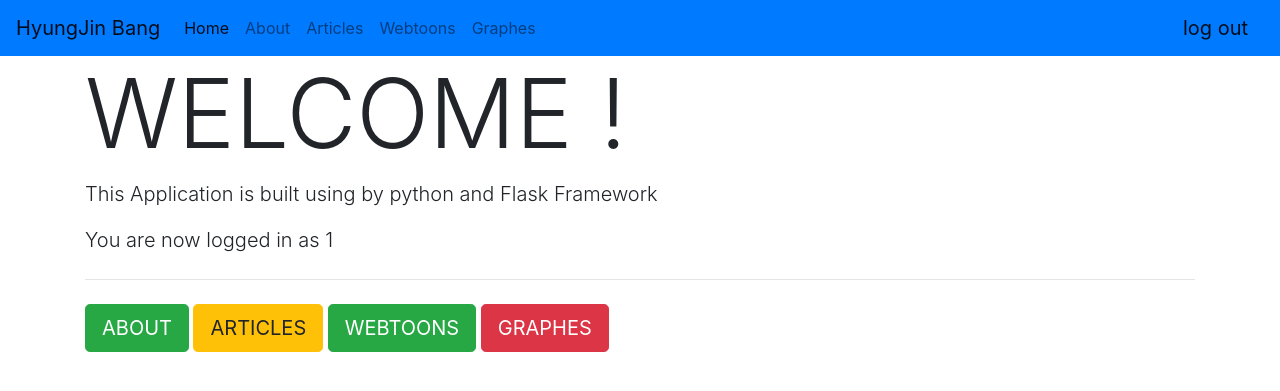
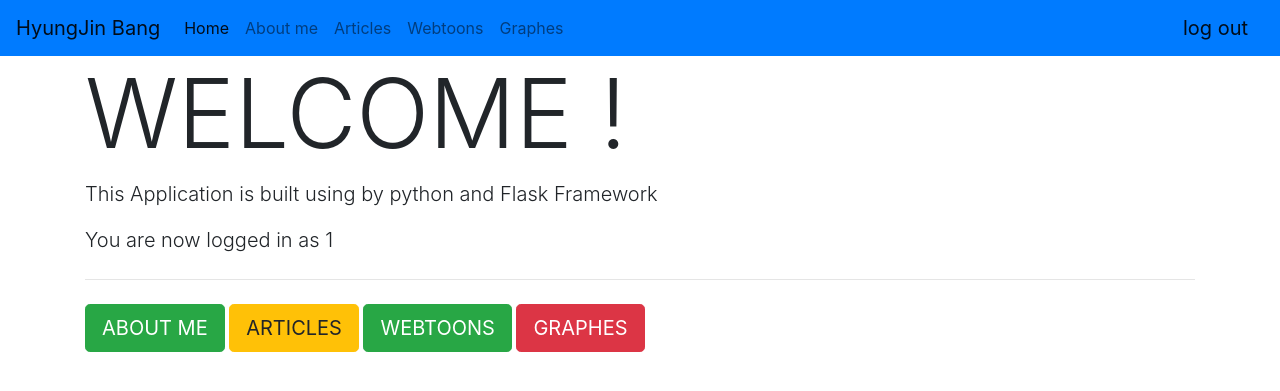
Before and after one commit to Banghyungjin/flask101, a Flask app: page / in a window 1280 px wide. Shown: the top 391 px of the page. Run offline with Flask 2, Linux system fonts and the light colour scheme; the visitor is signed in with stand-in values (Sample User, id 1); some libraries are stand-ins or nearby versions.

Commit message:
minorchange

```diff
--- a/templates/about.html
+++ b/templates/about.html
@@ -1,7 +1,7 @@
 {% extends "layouts/layouts_green.html" %}
 {% block body %}
-<h1 class="display-2">ABOUT PAGE</h1>
-<p class="lead">This is about page.</p>
+<h1 class="display-2">ABOUT ME</h1>
+<p class="lead">This is page about me.</p>
 <hr class="my-4">
 <div>
     <a class="btn btn-primary btn-lg" href="/" role="button">HOME</a>
--- a/templates/articles.html
+++ b/templates/articles.html
@@ -5,7 +5,7 @@
 <hr class="my-4">
 <div>
     <a class="btn btn-primary btn-lg" href="/" role="button">HOME</a>
-    <a class="btn btn-success btn-lg" href="/about" role="button">ABOUT</a>
+    <a class="btn btn-success btn-lg" href="/about" role="button">ABOUT ME</a>
     <a class="btn btn-success btn-lg" href="/webtoons" role="button">WEBTOONS</a>
     <a class="btn btn-danger btn-lg" href="/graphes" role="button">GRAPHES</a>
 </div>
--- a/templates/graphes.html
+++ b/templates/graphes.html
@@ -5,7 +5,7 @@
 <hr class="my-4">
 <div>
     <a class="btn btn-primary btn-lg" href="/" role="button">HOME</a>
-    <a class="btn btn-success btn-lg" href="/about" role="button">ABOUT</a>
+    <a class="btn btn-success btn-lg" href="/about" role="button">ABOUT ME</a>
     <a class="btn btn-warning btn-lg" href="/articles" role="button">ARTICLES</a>
     <a class="btn btn-success btn-lg" href="/webtoons" role="button">WEBTOONS</a>
 </div>
--- a/templates/includes/_navbar_blue.html
+++ b/templates/includes/_navbar_blue.html
@@ -1,4 +1,4 @@
-<nav class="navbar navbar-expand-lg navbar-light bg-primary">
+<nav class="navbar navbar-expand-lg navbar-light bg-primary text-white">
     <a class="navbar-brand" href="/">HyungJin Bang</a>
     <button class="navbar-toggler" type="button" data-toggle="collapse" data-target="#navbarNav" aria-controls="navbarNav" aria-expanded="false" aria-label="Toggle navigation">
         <span class="navbar-toggler-icon"></span>
@@ -11,7 +11,7 @@
                 </a>
             </li>
             <li class="nav-item">
-                <a class="nav-link" href="/about">About</a>
+                <a class="nav-link" href="/about">About me</a>
             </li>
             <li class="nav-item">
                 <a class="nav-link" href="/articles">Articles</a>
--- a/templates/includes/_navbar_green.html
+++ b/templates/includes/_navbar_green.html
@@ -10,7 +10,7 @@
                 </a>
             </li>
             <li class="nav-item">
-                <a class="nav-link" href="/about">About
+                <a class="nav-link" href="/about">About me
                     <span class="sr-only">(current)</span>
                 </a>
             </li>
--- a/templates/includes/_navbar_red.html
+++ b/templates/includes/_navbar_red.html
@@ -11,7 +11,7 @@
                 </a>
             </li>
             <li class="nav-item">
-                <a class="nav-link" href="/about">About</a>
+                <a class="nav-link" href="/about">About me</a>
             </li>
             <li class="nav-item">
                 <a class="nav-link" href="/articles">Articles</a>
--- a/templates/includes/_navbar_yellow.html
+++ b/templates/includes/_navbar_yellow.html
@@ -11,7 +11,7 @@
                 </a>
             </li>
             <li class="nav-item">
-                <a class="nav-link" href="/about">About</a>
+                <a class="nav-link" href="/about">About me</a>
             </li>
             <li class="nav-item">
                 <a class="nav-link" href="/articles">Articles
--- a/templates/index.html
+++ b/templates/index.html
@@ -5,7 +5,7 @@
 <p class="lead">You are now logged in as {{user}}</p>
 <hr class="my-4">
 <div>
-    <a class="btn btn-success btn-lg" href="/about" role="button">ABOUT</a>
+    <a class="btn btn-success btn-lg" href="/about" role="button">ABOUT ME</a>
     <a class="btn btn-warning btn-lg" href="/articles" role="button">ARTICLES</a>
     <a class="btn btn-success btn-lg" href="/webtoons" role="button">WEBTOONS</a>
     <a class="btn btn-danger btn-lg" href="/graphes" role="button">GRAPHES</a>
--- a/templates/webtoons.html
+++ b/templates/webtoons.html
@@ -5,7 +5,7 @@
 <hr class="my-4">
 <div>
     <a class="btn btn-primary btn-lg" href="/" role="button">HOME</a>
-    <a class="btn btn-success btn-lg" href="/about" role="button">ABOUT</a>
+    <a class="btn btn-success btn-lg" href="/about" role="button">ABOUT ME</a>
     <a class="btn btn-warning btn-lg" href="/articles" role="button">ARTICLES</a>
     <a class="btn btn-danger btn-lg" href="/graphes" role="button">GRAPHES</a>
 </div>
@@ -31,7 +31,7 @@
                     <tr>
                         <th scope="row">{{ webtoon[0] }}</th>
                         <td>{{ webtoon[1] }}</td>
-                        <td><a href="https://comic.naver.com{{webtoon[2]}}">보러가기</a></td>
+                        <td><a href="https://comic.naver.com{{webtoon[2]}}" target = _blank>보러가기</a></td>
                     </tr>
                 {% endfor %}
                 </tbody>
```
